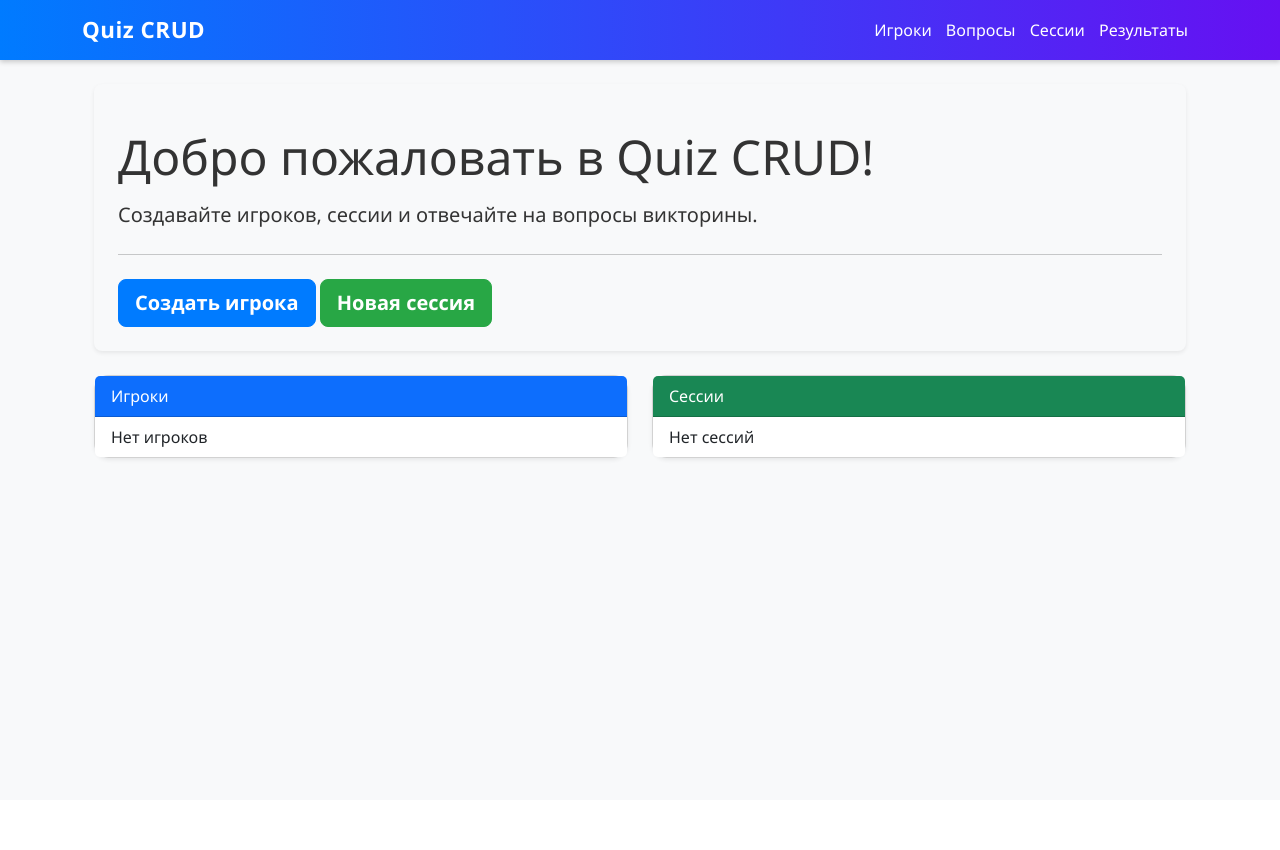
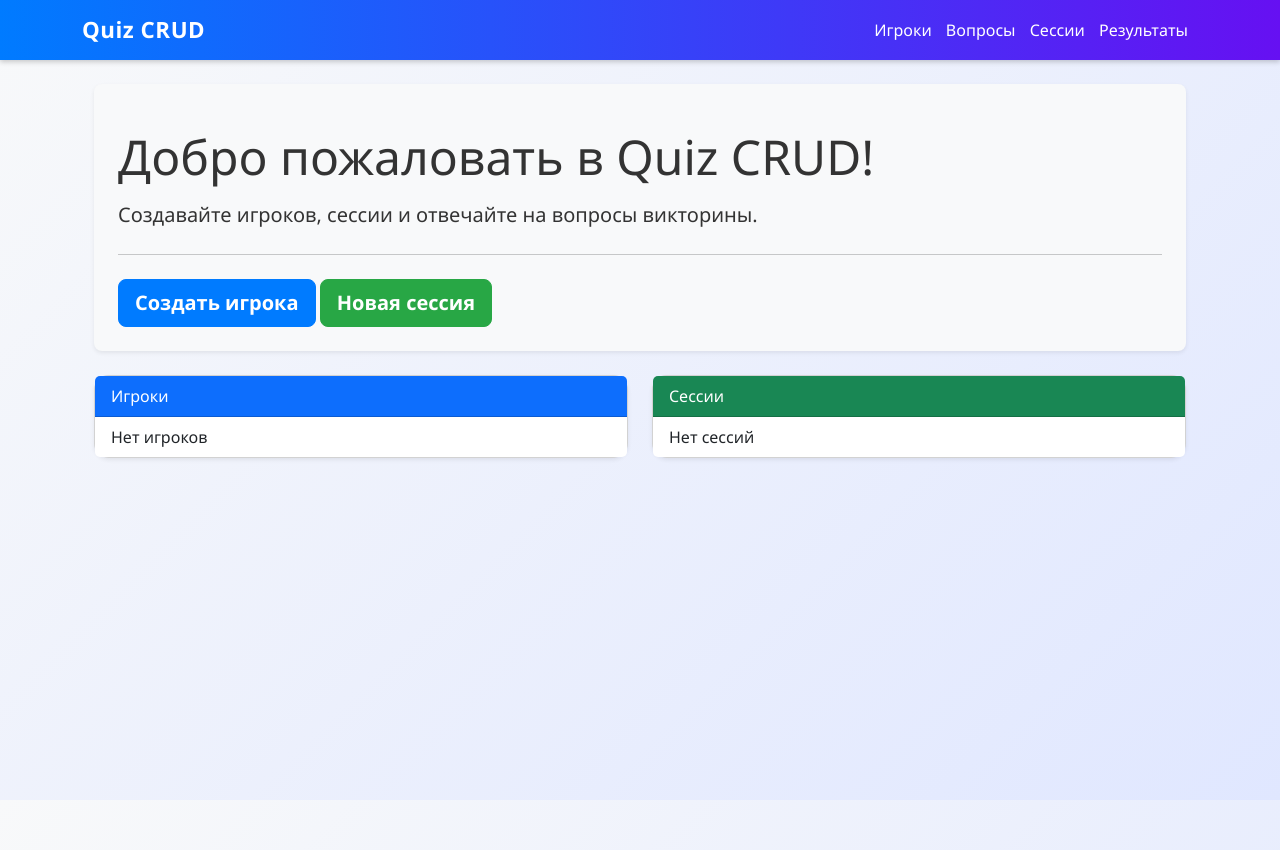
Before and after one commit to esenkanovab-pixel/Game, a Django app: page / in a window 1280 px wide. Before the commit the page ends 461 px from the top, so only its background shows below. Run offline with Django 4.2, Linux system fonts and the light colour scheme; data that the repository does not hold is empty.

Commit message:
Обновлен custom.css  улучшены стили для страниц и карточек

```diff
--- a/static/css/custom.css
+++ b/static/css/custom.css
@@ -1,10 +1,14 @@
 /* 🌈 Основной стиль приложения */
+/* Фон всей страницы */
 body {
   font-family: 'Segoe UI', Tahoma, Geneva, Verdana, sans-serif;
-  background-color: #f8f9fa;
+  background: linear-gradient(135deg, #f8f9fa, #e0e7ff);
   color: #333;
   margin-bottom: 50px;
+  min-height: 100vh;
+  background-attachment: fixed; /* для эффекта параллакса при скролле */
 }
+
 
 /* Навигация */
 .navbar {
```
